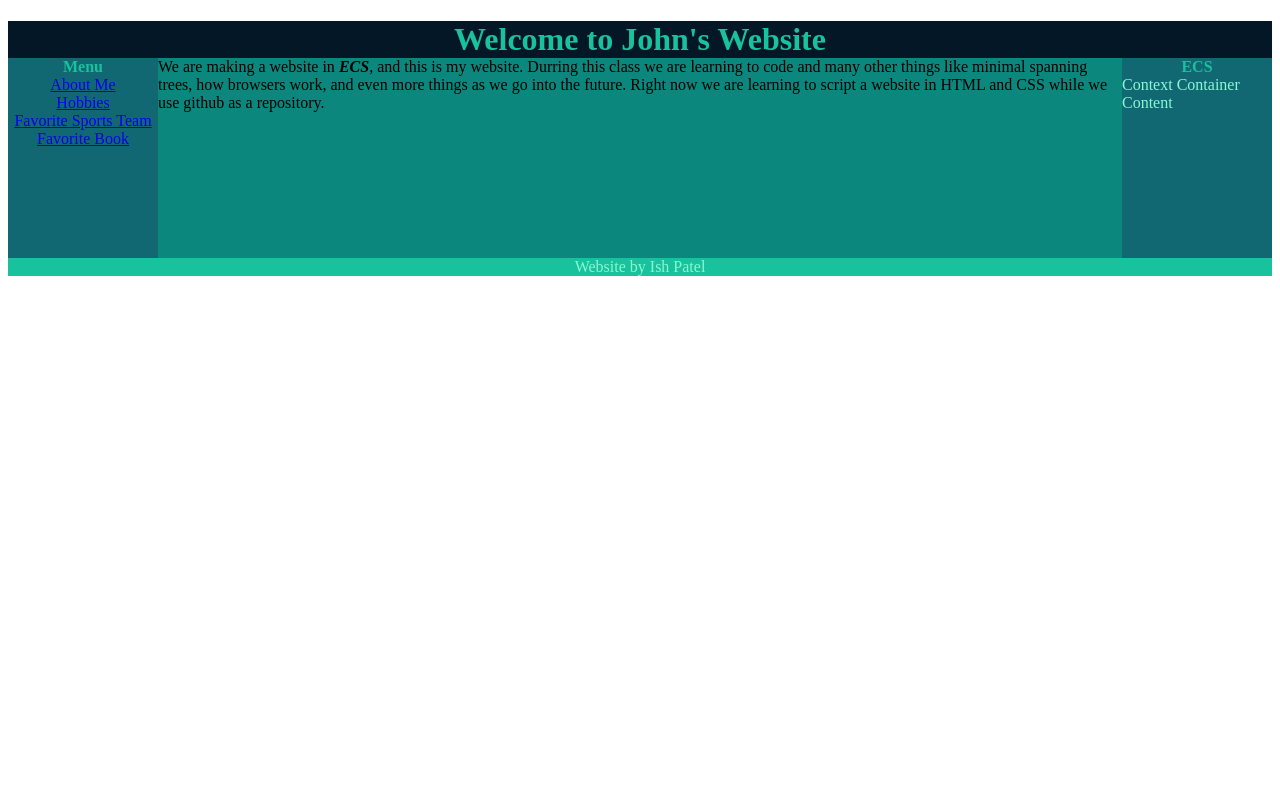
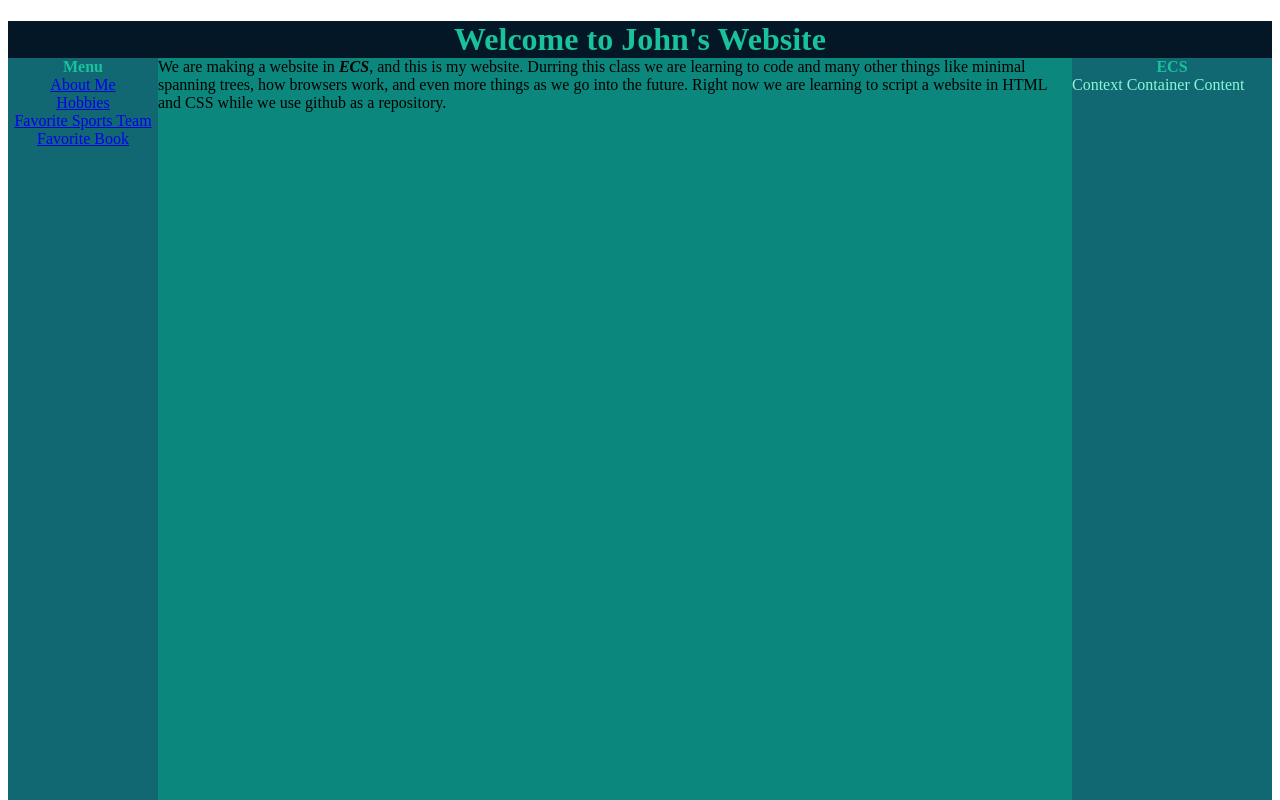
Before and after one commit to Ish-Patel/Ish-Patel.github.io, a plain HTML site: page index.html in a window 1280 px wide. Shown: the top 800 px of the page. Drawn offline with Linux system fonts and the light colour scheme.

Commit message:
Update index.html
Finding looks

```diff
--- a/index.html
+++ b/index.html
@@ -15,7 +15,7 @@
 		</div>
 
         <!-- Navagation Container Left-->
-        	<div id="navagationleft" style="background-color:#126872;height:200px;width:150px;float:left;text-align:center;">
+        	<div id="navagationleft" style="background-color:#126872;height:1000px;width:150px;float:left;text-align:center;">
         		<font color="#18C29C">
         			<b>Menu</b><br>
         		</font>
@@ -28,7 +28,7 @@
 		    </div>
 
 	<!-- Context Container Right -->
-		<div id="navigationright" style="background-color:#126872;height:200px;width:150px;float:right;text-align:left;">
+		<div id="navigationright" style="background-color:#126872;height:1000px;width:200px;float:right;text-align:left;">
 			<font color="#18C29C">
 				<center><b>ECS</b><br></center>
 			</font>
@@ -40,7 +40,7 @@
 
 
         <!-- Content Container -->
-        	<div id="content" style="background-color:#0B877D;height:200px;>
+        	<div id="content" style="background-color:#0B877D;height:1000px;>
           		<font color="#88F9D4">
         			We are making a website in <b><i>ECS</i></b>, and this is my website. Durring this class we are learning to code and many other things like minimal spanning trees, how browsers work, and even more things as we go into the future. Right now we are learning to script a website in HTML and CSS while we use github as a repository.
           		</font>
```
